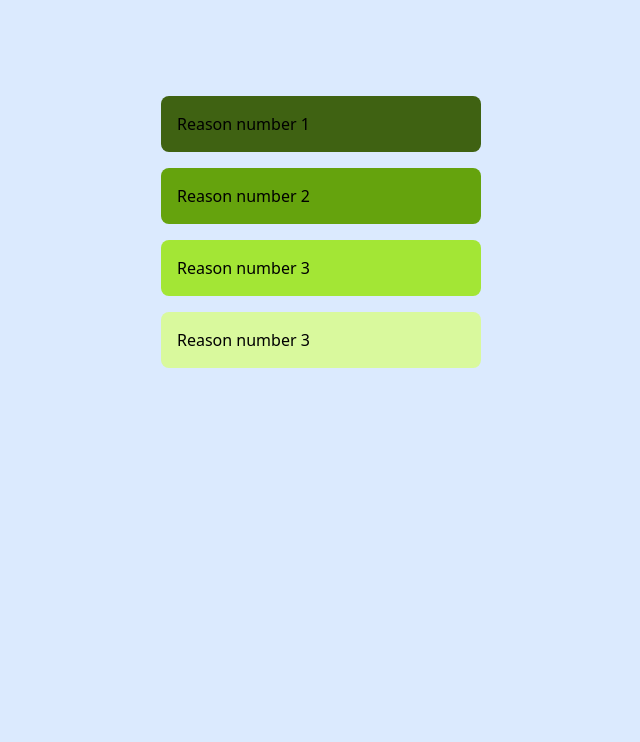
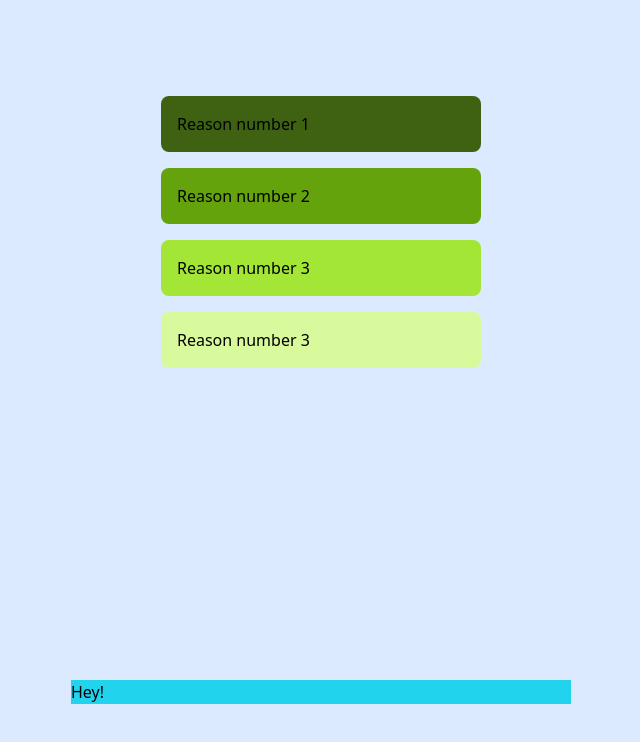
Before and after one commit to Aluonam/TailwindCSS, a Next.js app: page / in a window 1280 px wide. Shown: the top 742 px of the page, without its empty margins (319-959 px from the left). Built offline with nearby package versions, Linux system fonts and the light colour scheme.

Commit message:
feat: customised width example

```diff
--- a/src/components/Box.jsx
+++ b/src/components/Box.jsx
@@ -3,7 +3,7 @@ import React from 'react'
 
 const Box = () => {
   return (
-    <div>
+    <>
       {/* EJEMPLO BOX */}
       <div className={`flex space-y-4 flex-col `}>
         {/* Paleta de colores: https://tailwindcss.com/docs/customizing-colors */}
@@ -12,7 +12,10 @@ const Box = () => {
           <div className={`bg-lime-400 p-4 rounded-lg`}>Reason number 3</div>
           <div className={`bg-lime-200 p-4 rounded-lg`}>Reason number 3</div>
       </div>
-    </div>
+
+    {/* Ancho personalizado */}
+    <div className={`bg-cyan-400 w-[500px]`}><p>Hey!</p></div>
+    </>
   )
 }
 
--- a/tailwind.config.js
+++ b/tailwind.config.js
@@ -16,6 +16,7 @@ module.exports = {
         'my-black': '#000814',
         'azul-oscuro': '#0d1b3e',
       }
+
     },
   },
   plugins: [],
```
Lines whose indentation alone changed are shown as unchanged.
